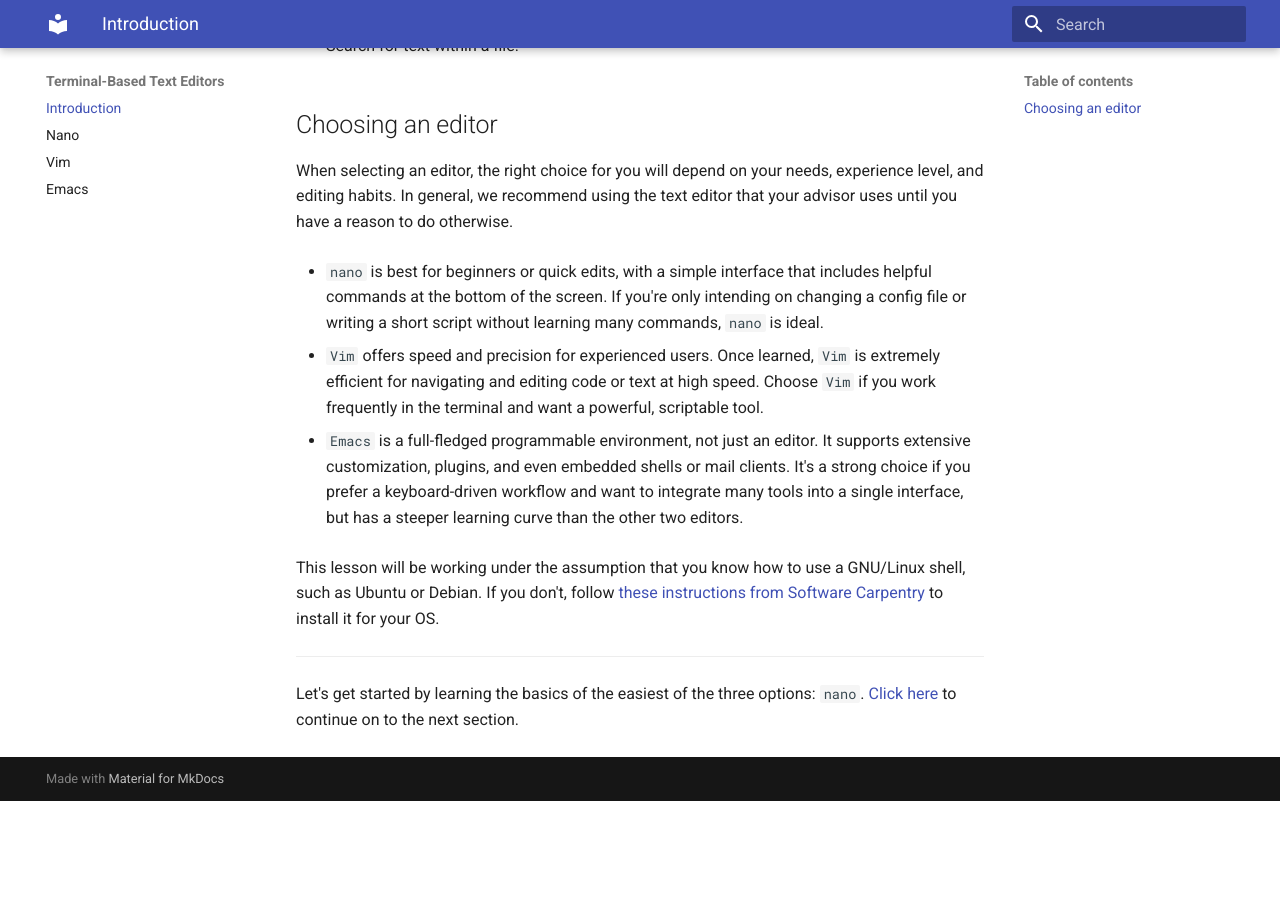
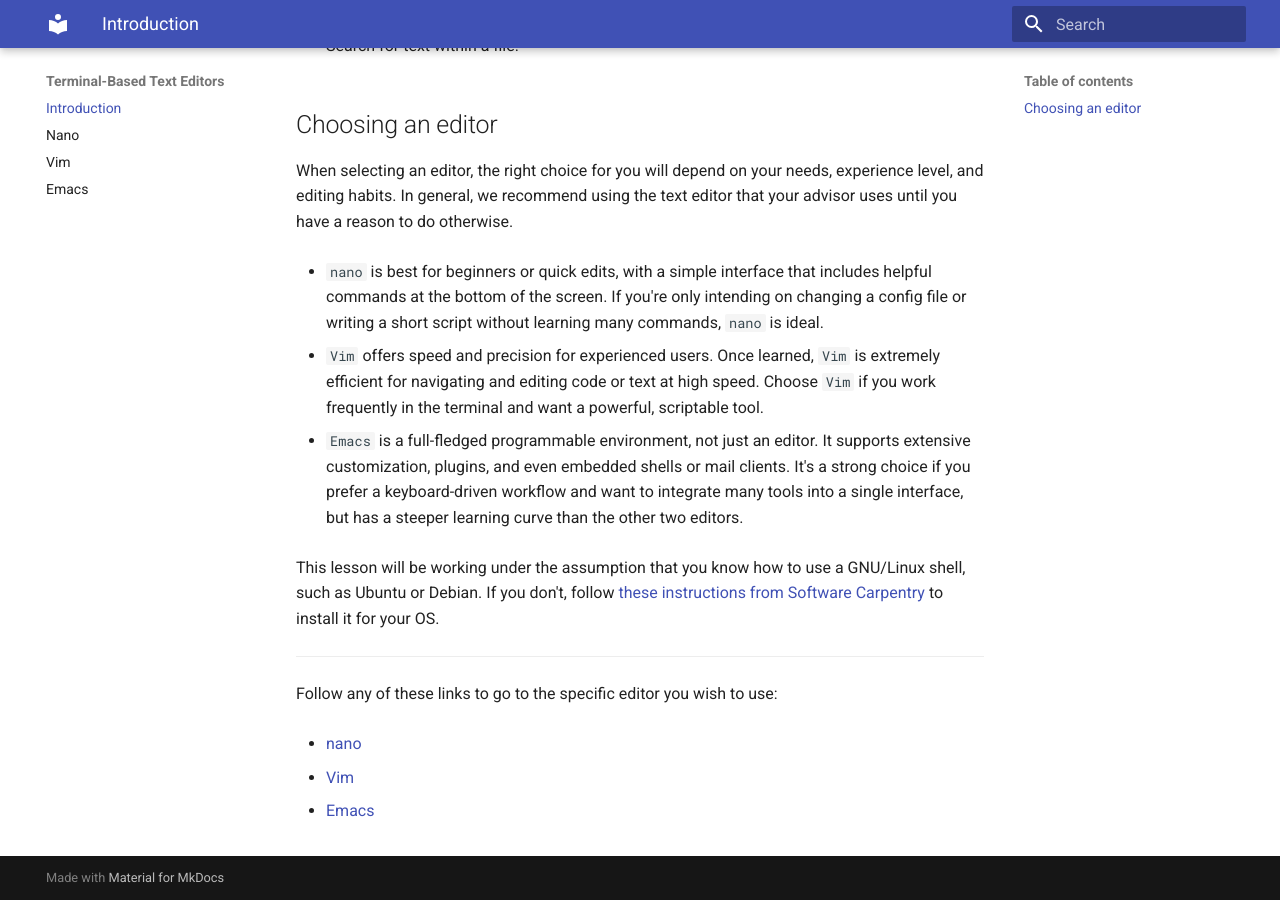
Before and after one commit to det-lab/terminal-text-editors, an MkDocs documentation site: the page built from docs/index.md, in a window 1280 px wide and 900 px high, scrolled down 695 px. Built offline with MkDocs 1.6.1 and Material for MkDocs 9.7.7, drawn with Linux system fonts in a browser that asks for light colours; before the commit the page ends 1496 px from its top, so only the background shows below that.

```diff
--- a/docs/index.md
+++ b/docs/index.md
@@ -28,4 +28,10 @@
 
 ---
 
-Let's get started by learning the basics of the easiest of the three options: `nano`. [Click here](01_nano.md) to continue on to the next section.
+Follow any of these links to go to the specific editor you wish to use:
+
+* [nano](01_nano.md)
+
+* [Vim](02_vim.md)
+
+* [Emacs](03_emacs.md)
```
Also changed, not shown: docs/01_nano.md (+10 -2 lines), docs/images/edit-file.gif (added), docs/images/open-file.gif (added), docs/images/save-and-exit.gif (added), docs/images/search.gif (added).
